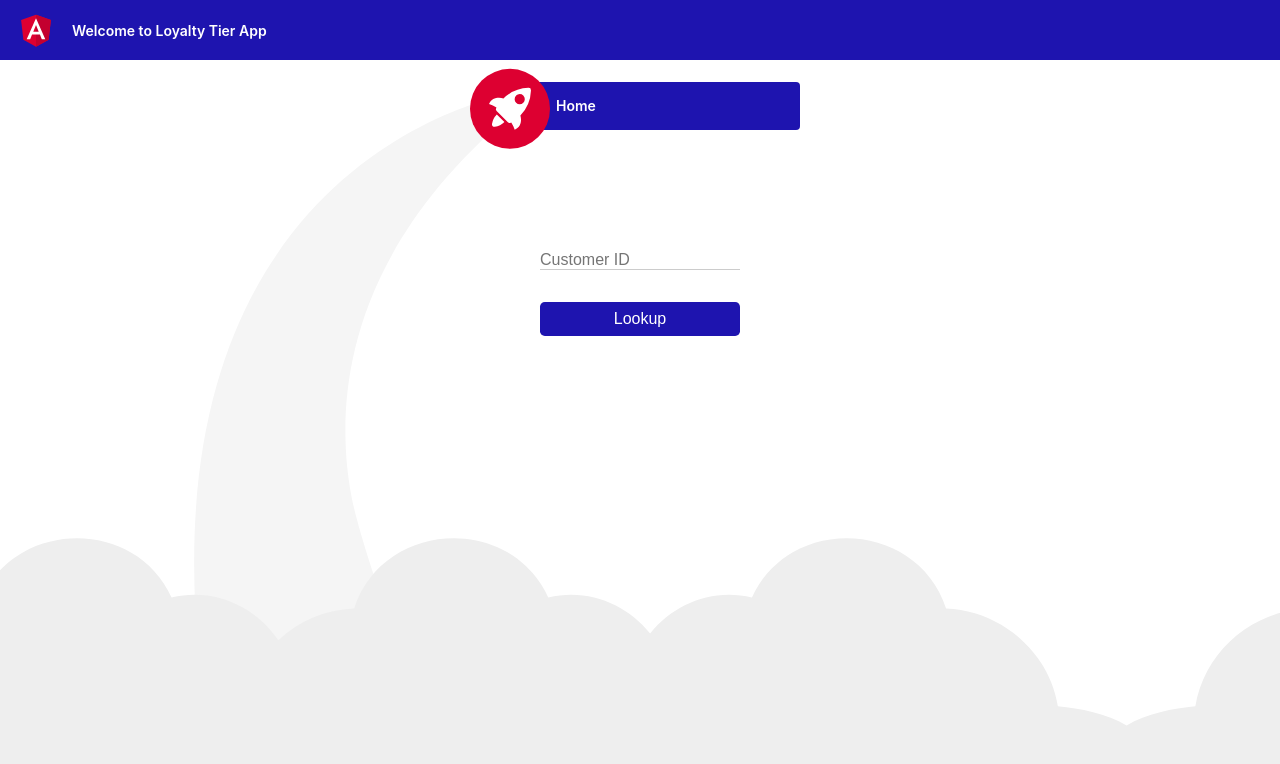
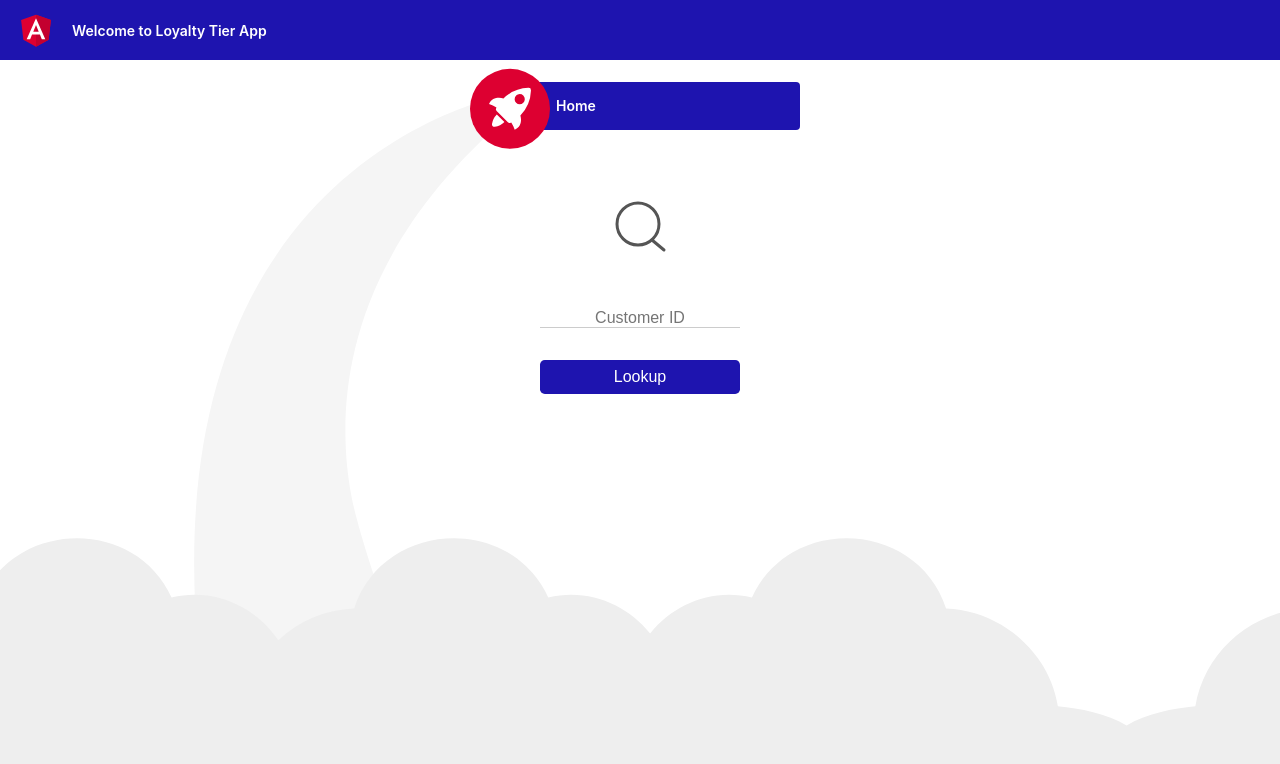
Before and after one commit to iconben/loyalty-tiers, an Angular app in the folder frontend/: page /home in a window 1280 px wide. Shown: the top 764 px of the page. Built offline with nearby package versions, Linux system fonts and the light colour scheme.

Commit message:
beautify home page with magnifying glass icon

```diff
--- a/frontend/src/app/home/home.component.css
+++ b/frontend/src/app/home/home.component.css
@@ -6,6 +6,7 @@ input {
   margin-bottom: 1rem;
   padding: 0;
   width: 200px;
+  text-align: center;
 }
 
 input:focus {
--- a/frontend/src/app/home/home.component.html
+++ b/frontend/src/app/home/home.component.html
@@ -22,11 +22,16 @@
 
   </div>
 
-  <h2>&nbsp;</h2>
-  <p>&nbsp;</p>
+  <div id="magnifying-glass">
+    <svg xmlns="http://www.w3.org/2000/svg" width="64" height="160" viewBox="0 0 64 64">
+      <rect width="64" height="64" fill="none"/>
+      <circle cx="30" cy="30" r="21" fill="none" stroke="#555" stroke-linecap="round" stroke-linejoin="round" stroke-width="3"/>
+      <line x1="44" y1="46" x2="56" y2="56" fill="none" stroke="#555" stroke-linecap="round" stroke-linejoin="round" stroke-width="3"/>
+    </svg>
+  </div>
   <div class="query-card">
     <form>
-    <input type="text" placeholder="Customer ID" name="customerId" [(ngModel)]="customerId"  (keypress)="onKeyPress($event)">
+    <input type="text" placeholder="Customer ID" name="customerId" [(ngModel)]="customerId"  (keypress)="onKeyPress($event)" autofocus>
     <br/>
     <button type="button" (click)="onClick()">Lookup</button>
     </form>
```
